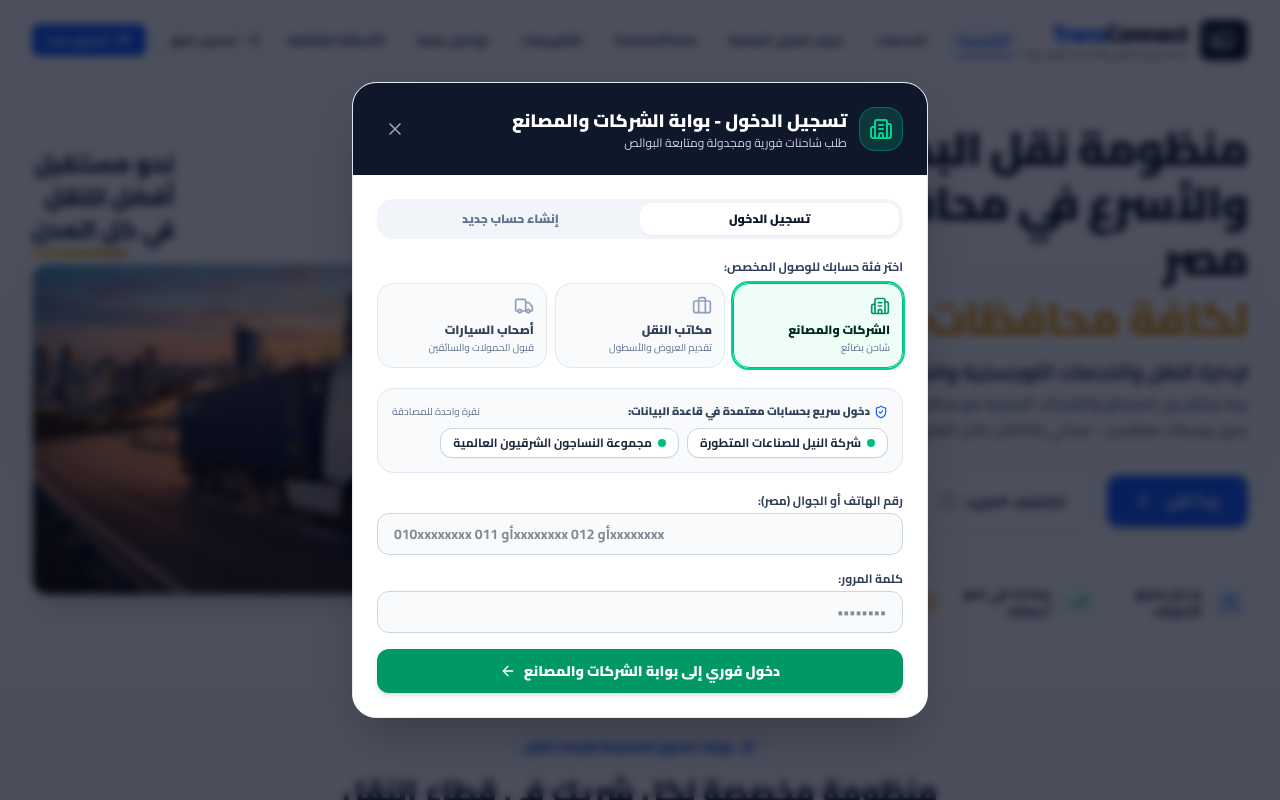
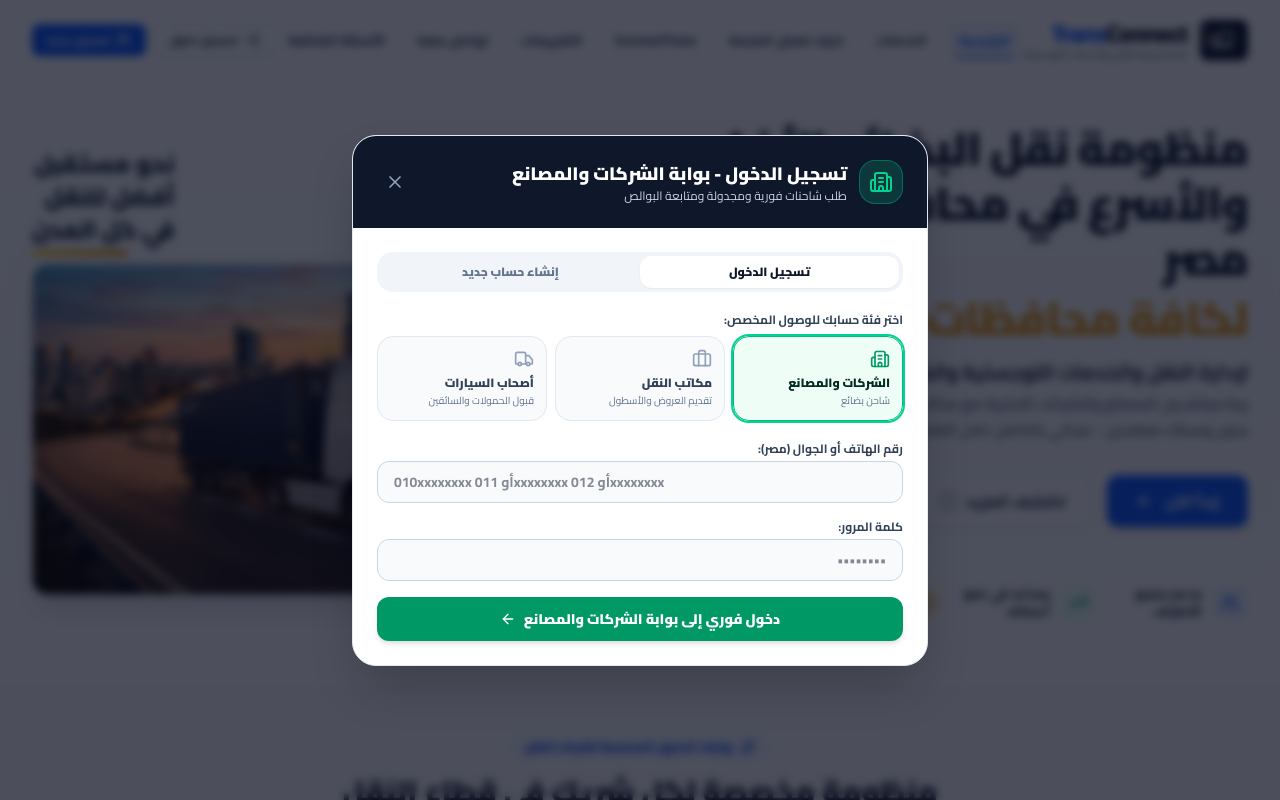
Before and after one commit to Mostafahamdy640/ConnectTrans-site, a React (Vite) app: page / in a window 1280 px wide. Both pictures are taken after a click on the button "تسجيل دخول". Shown: the top 800 px of the page. Built offline with nearby package versions, Linux system fonts and the light colour scheme.

Commit message:
refactor(auth/server): remove demo users and improve path resolution
Remove hardcoded demo user data from AuthModal and implement a robust directory resolution strategy in server.ts to ensure consistent static file serving in production environments.

```diff
--- a/server.ts
+++ b/server.ts
@@ -16,11 +16,32 @@ process.on('unhandledRejection', (reason, promise) => {
 // Load environment variables
 dotenv.config();
 
-// Determine directory paths safely for ESM and CJS
-const distPath = typeof __dirname !== 'undefined'
-  ? path.resolve(__dirname, 'dist')
-  : path.resolve(process.cwd(), 'dist');
-const indexHtmlPath = path.join(distPath, 'index.html');
+// Determine production distribution directory and entry HTML safely
+function resolveDistPaths() {
+  const possiblePaths = [
+    typeof __dirname !== 'undefined' ? path.join(__dirname, 'index.html') : '',
+    path.join(process.cwd(), 'dist', 'index.html'),
+    typeof __dirname !== 'undefined' ? path.join(__dirname, '..', 'dist', 'index.html') : '',
+    typeof __dirname !== 'undefined' ? path.join(__dirname, 'dist', 'index.html') : '',
+  ].filter(Boolean);
+
+  for (const p of possiblePaths) {
+    if (fs.existsSync(p)) {
+      return {
+        distPath: path.dirname(p),
+        indexHtmlPath: p,
+      };
+    }
+  }
+
+  const fallbackDist = path.resolve(process.cwd(), 'dist');
+  return {
+    distPath: fallbackDist,
+    indexHtmlPath: path.join(fallbackDist, 'index.html'),
+  };
+}
+
+const { distPath, indexHtmlPath } = resolveDistPaths();
 
 // Import API Routers
 import authRouter from './src/server/routes/auth.ts';
@@ -109,10 +130,13 @@ async function startServer() {
     console.log(`[ConnectTrans] Production mode: Serving static files from ${distPath}`);
     app.use(express.static(distPath, { maxAge: '1h' }));
     app.get('*', (req, res) => {
-      if (fs.existsSync(indexHtmlPath)) {
-        res.sendFile(indexHtmlPath);
+      const activeHtml = fs.existsSync(indexHtmlPath)
+        ? indexHtmlPath
+        : resolveDistPaths().indexHtmlPath;
+      if (fs.existsSync(activeHtml)) {
+        res.sendFile(activeHtml);
       } else {
-        res.status(200).send('<!DOCTYPE html><html><body>ConnectTrans Engine is active</body></html>');
+        res.status(500).send('Connecting to ConnectTrans UI failed: Web app bundle index.html not found.');
       }
     });
   }
--- a/src/components/AuthModal.tsx
+++ b/src/components/AuthModal.tsx
@@ -1,7 +1,6 @@
 import React, { useState, useEffect } from 'react';
-import { X, Building2, Truck, Briefcase, CheckCircle2, ShieldCheck, ArrowLeft, AlertCircle } from 'lucide-react';
+import { X, Building2, Truck, Briefcase, CheckCircle2, ArrowLeft, AlertCircle } from 'lucide-react';
 import { UserRole, UserAccount } from '../types';
-import { INITIAL_USERS } from '../data/egyptLocations';
 import { ctStorage } from '../data/connectTransStorage';
 
 interface AuthModalProps {
@@ -52,7 +51,6 @@ export const AuthModal: React.FC<AuthModalProps> = ({
       activeRing: 'ring-2 ring-emerald-500 bg-emerald-50 border-emerald-500',
       recordLabel: 'رقم السجل التجاري والبطاقة الضريبية:',
       recordPlaceholder: 'مثال: سجل تجاري 88219 / سويس',
-      demoUsers: INITIAL_USERS.filter(u => u.role === 'company')
     },
     office: {
       name: 'بوابة مكاتب النقل والوساطة',
@@ -63,7 +61,6 @@ export const AuthModal: React.FC<AuthModalProps> = ({
       activeRing: 'ring-2 ring-amber-500 bg-amber-50 border-amber-500',
       recordLabel: 'رقم ترخيص مكتب النقل البري:',
       recordPlaceholder: 'مثال: ترخيص 44102 / نقل بضائع',
-      demoUsers: INITIAL_USERS.filter(u => u.role === 'office')
     },
     driver: {
       name: 'بوابة أصحاب السيارات والسائقين',
@@ -74,65 +71,10 @@ export const AuthModal: React.FC<AuthModalProps> = ({
       activeRing: 'ring-2 ring-blue-500 bg-blue-50 border-blue-500',
       recordLabel: 'رقم رخصة القيادة ونوع الشاحنة:',
       recordPlaceholder: 'مثال: رخصة درجة أولى / تريلا فرش 30 طن',
-      demoUsers: INITIAL_USERS.filter(u => u.role === 'driver')
     }
   };
 
   const currentCat = categoryDetails[role];
-
-  const handleQuickDemoLogin = async (demoUser: UserAccount) => {
-    setErrorMsg(null);
-    setIsLoading(true);
-
-    try {
-      const res = await fetch('/api/auth/login', {
-        method: 'POST',
-        headers: { 'Content-Type': 'application/json' },
-        body: JSON.stringify({
-          identifier: demoUser.phone || demoUser.id,
-          role: demoUser.role,
-        }),
-      });
-
-      const data = await res.json();
-      if (!res.ok || !data.success) {
-        // Fallback to demo object if backend seed user
-        onSuccess(demoUser);
-        onClose();
-        return;
-      }
-
-      if (data.token) {
-        localStorage.setItem('ct_auth_token', data.token);
-      }
-
-      const verifiedUser: UserAccount = {
-        id: data.user.uid || demoUser.id,
-        name: data.user.name || demoUser.name,
-        role: data.user.role || demoUser.role,
-        phone: data.user.phone || demoUser.phone,
-        governorate: data.user.governorate || demoUser.governorate,
-        city: data.user.city || demoUser.city,
-        status: 'active',
-        verifiedDocs: data.user.verifiedDocs ?? demoUser.verifiedDocs,
-        walletBalance: data.user.walletBalance || demoUser.walletBalance,
-        rating: data.user.rating || demoUser.rating,
-        completedTrips: demoUser.completedTrips || 0,
-      };
-
-      setSubmitted(true);
-      setTimeout(() => {
-        onSuccess(verifiedUser);
-        setSubmitted(false);
-        onClose();
-      }, 500);
-    } catch {
-      onSuccess(demoUser);
-      onClose();
-    } finally {
-      setIsLoading(false);
-    }
-  };
 
   const handleSubmit = async (e: React.FormEvent) => {
     e.preventDefault();
@@ -347,31 +289,6 @@ export const AuthModal: React.FC<AuthModalProps> = ({
             </div>
           )}
 
-          {/* Quick Demo Preloaded Logins for Testing */}
-          <div className="bg-slate-50 border border-slate-200 rounded-2xl p-3.5 mb-5">
-            <div className="flex items-center justify-between mb-2">
-              <span className="text-[11px] font-black text-slate-700 flex items-center gap-1">
-                <ShieldCheck className="w-3.5 h-3.5 text-blue-600" />
-                <span>دخول سريع بحسابات معتمدة في قاعدة البيانات:</span>
-              </span>
-              <span className="text-[10px] text-slate-500">نقرة واحدة للمصادقة</span>
-            </div>
-            <div className="flex flex-wrap gap-2">
-              {currentCat.demoUsers.map(user => (
-                <button
-                  key={user.id}
-                  type="button"
-                  disabled={isLoading}
-                  onClick={() => handleQuickDemoLogin(user)}
-                  className="px-3 py-1.5 bg-white hover:bg-slate-100 border border-slate-300 rounded-xl text-xs font-bold text-slate-800 transition-all cursor-pointer flex items-center gap-1.5 shadow-2xs hover:border-blue-400 disabled:opacity-50"
-                >
-                  <span className="w-2 h-2 rounded-full bg-emerald-500"></span>
-                  <span>{user.name}</span>
-                </button>
-              ))}
-            </div>
-          </div>
-
           {submitted ? (
             <div className="py-8 text-center">
               <CheckCircle2 className="w-12 h-12 text-emerald-500 mx-auto mb-3 animate-bounce" />
```
